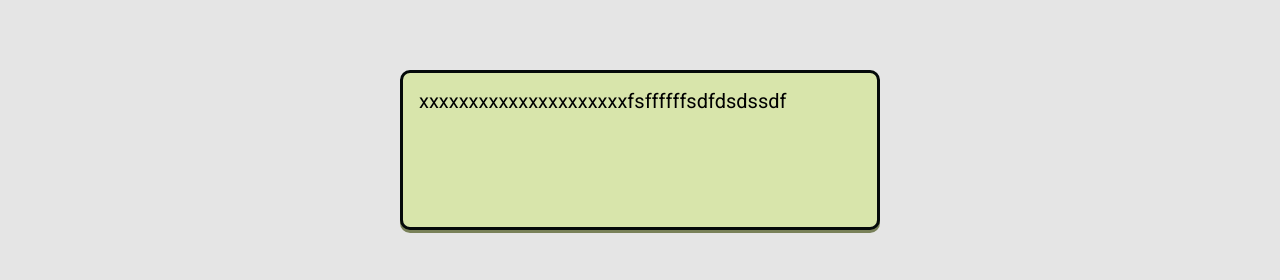
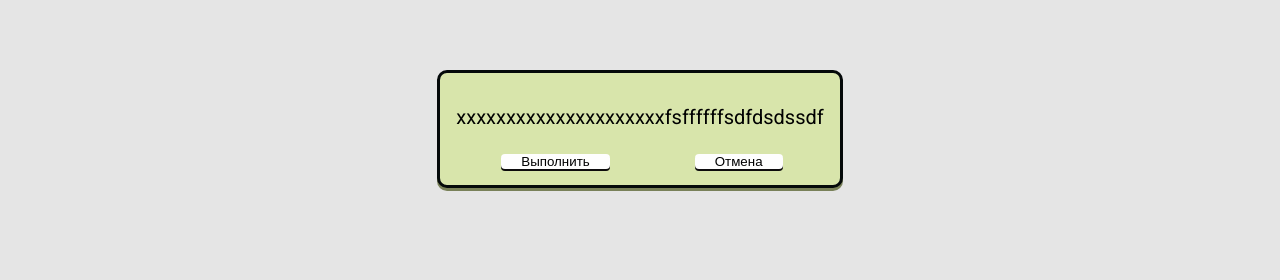
Before and after one commit to MikhailVladimirovi4/HostMonitor, a React (Vite) app in the folder Frontend/: page / in a window 1280 px wide. Both pictures are taken after a click on the button "Добавить устройство". Shown: the part 250-530 px from the top of the page. Built offline with nearby package versions, Linux system fonts and the light colour scheme; no server answers.

Commit message:
doneOpenModal

```diff
--- a/Frontend/src/App.jsx
+++ b/Frontend/src/App.jsx
@@ -3,6 +3,7 @@ import Header from "./components/headers/header";
 import ToolsBar from "./components/headers/toolsBar";
 import Table from "./components/tables/table";
 import Modal from "./components/modal/modal";
+import Button from "./components/buttons/button";
 
 export default function App() {
   const [onModal, setOnModal] = useState(false);
@@ -21,10 +22,12 @@ export default function App() {
         <main>
           {onModal && (
             <Modal open={onModal}>
-              xxxxxxxxxxxxxxxxxxxxxfsffffffsdfdsdssdf
+              <p>xxxxxxxxxxxxxxxxxxxxxfsffffffsdfdsdssdf</p>
+              <Button onClick={() => setOnModal(false)}>Выполнить</Button>
+              <Button onClick={() => setOnModal(false)}>Отмена</Button>
             </Modal>
           )}
-          <Table onClick={OpenModal}/>
+          <Table onClick={OpenModal} />
         </main>
         <footer className="footer">Автор: Михаил Владимирович Бибиков</footer>
       </div>
--- a/Frontend/src/components/buttons/button.css
+++ b/Frontend/src/components/buttons/button.css
@@ -1,28 +1,26 @@
 .btn {
   display: inline-block;
-  box-sizing: border-box;
+  box-sizing: content-box;
   padding: 0 20px;
-  margin: 0 15px 15px 0;
+  margin: 5px 40px 0 45px;
   outline: none;
   border: none;
   border-radius: 4px;
-  height: 32px;
-  line-height: 32px;
-  font-size: 14px;
   font-weight: 500;
-  text-decoration: none;
-  color: #fff;
-  background-color: #a037dd;
-  box-shadow: 0 2px #5d217f;
+  color: #000000;
+  background-color: #fefefe;
+  box-shadow: 0 2px #0c0b0c;
   cursor: pointer;
   user-select: none;
   appearance: none;
   touch-action: manipulation;
-  vertical-align: top;
+  vertical-align: bottom;
+  align-content: center;
 }
 
 .btn:hover {
-  background-color: #37045e;
+  background-color: #000000;
+  color: #ffffff;
 }
 
 .btn:active {
--- a/Frontend/src/components/modal/modal.css
+++ b/Frontend/src/components/modal/modal.css
@@ -1,6 +1,5 @@
 dialog {
-    width: 30rem;
-    height: auto;
+
     margin: 20rem auto;
     padding: 1rem;
     border: 3px solid #040909;
@@ -9,6 +8,7 @@ dialog {
     background-color: rgb(216, 229, 171);
     position: fixed;
     box-shadow: 0 3px #798159;
+    box-sizing: border-box;
     font-size: 20px;
     font-weight: 500;
 }
```
